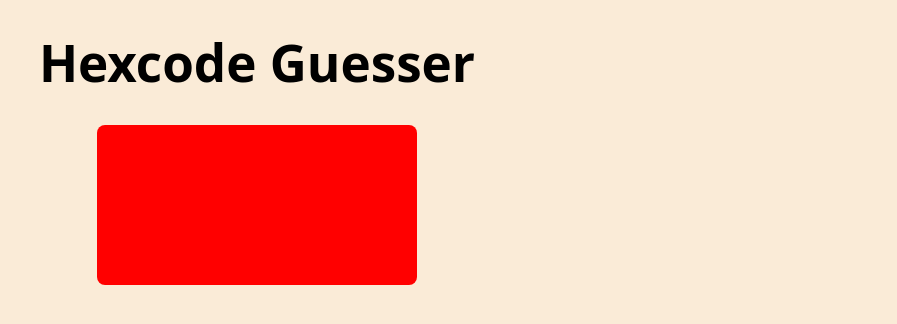
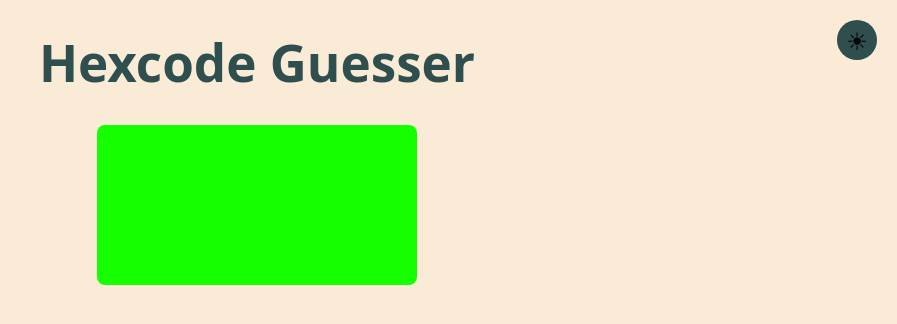
Before and after one commit to Benjam-fost/Hexcode-Guesser, a React (Vite) app: page / in a window 1280 px wide. Shown: the top 324 px of the page, without its empty margins (383-1280 px from the left). Built offline with nearby package versions, Linux system fonts and the light colour scheme.

Commit message:
dark mode added

```diff
--- a/src/app.css
+++ b/src/app.css
@@ -16,17 +16,32 @@ main{
   height: 100%;
   display:flex;
   background-color: antiquewhite;
+  color:darkslategray;
   flex-direction: column;
   align-items: center;
 }
 
+#modeButton{
+  position: absolute;
+  right: 20px;
+  top:20px;
+  border-radius: 50%;
+  padding: 0;
+  width:40px;
+  height:40px;
+  font-size:24px;
+}
+
 main.dark{
+  background-color: darkslategray;
+  color:antiquewhite;
+}
+
+button{
   background-color: darkslategray;
 }
 
-h1{
+button.dark{
   color:black;
+  background-color: antiquewhite;
 }
-h1.dark{
-  color:white;
-}
--- a/src/app.jsx
+++ b/src/app.jsx
@@ -4,25 +4,30 @@ import Rectangle  from './components/rectangle'
 import Button from './components/button'
 
 function App() {
-  const [correct, setCorrect] = useState(null);
+  const [correct, setCorrect] = useState(false);
   const [darkMode, setDarkMode] = useState(false);
   const hexCodes = ["#000000", "#ff0000ff", "#15ff00ff", "#006effff", "#ff00d4ff", "#00ffffff"];
+  const [answer, setAnswer] = useState("");
 
-  function randomColour(){
-    const index = Math.floor(Math.random() * hexCodes.length);
-    return hexCodes[index];
+  function randomIndex(){
+    return Math.floor(Math.random() * hexCodes.length)
   }
 
+  useEffect(() => {
+    setAnswer(hexCodes[randomIndex()])
+  }, [correct])
+
   return (
-    <main>
-      <h1 className={"dark" ? darkMode : ""}>
+    <main className={darkMode ? "dark" : ""}>
+      <button onClick={() => setDarkMode(!darkMode)} className={darkMode ? "dark" : ""} id="modeButton">☀</button>
+      <h1 className={darkMode ? "dark" : ""}>
         Hexcode Guesser
       </h1>
       <div>
-        <Rectangle colour={randomColour()} />
+        <Rectangle colour={answer} />
       </div>
       <div>
-        <Button />
+        <Button hexCodes={hexCodes} correctIndex={answer}/>
         <Button />
         <Button />
       </div>
```
